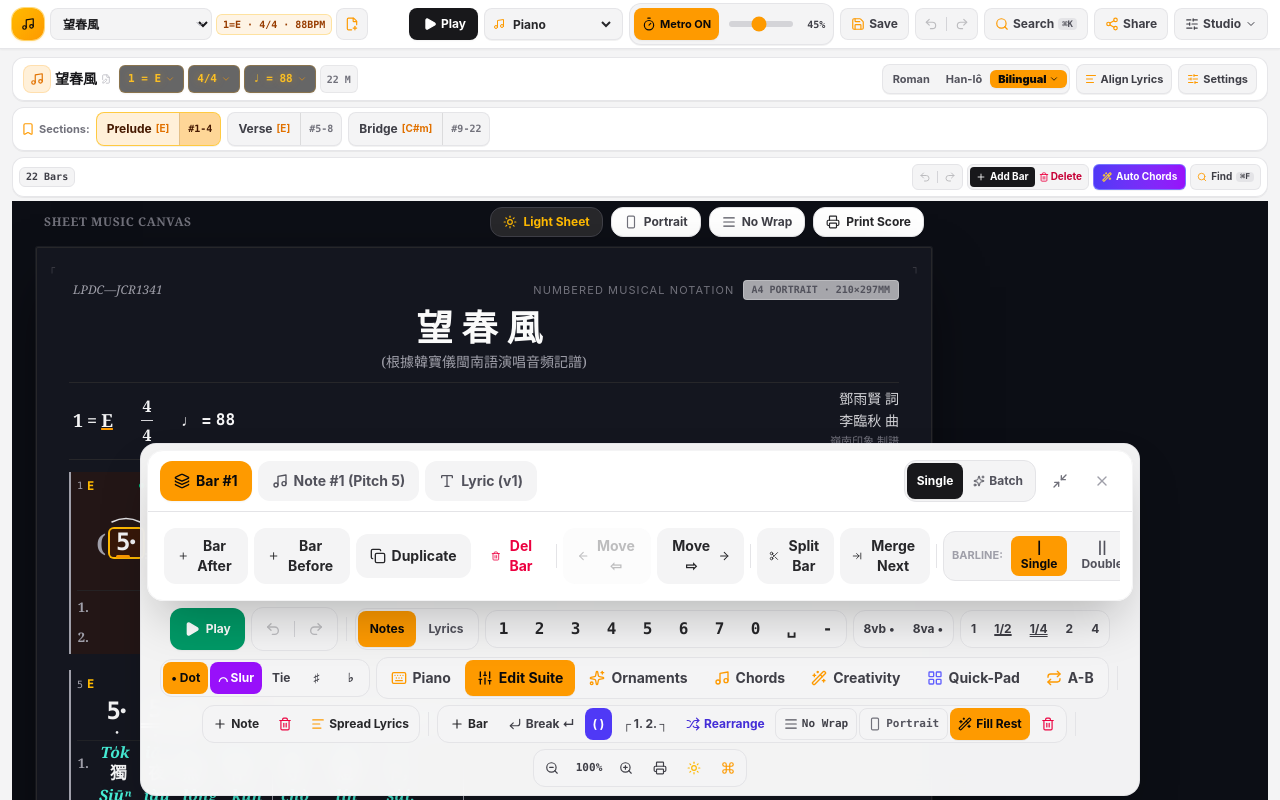
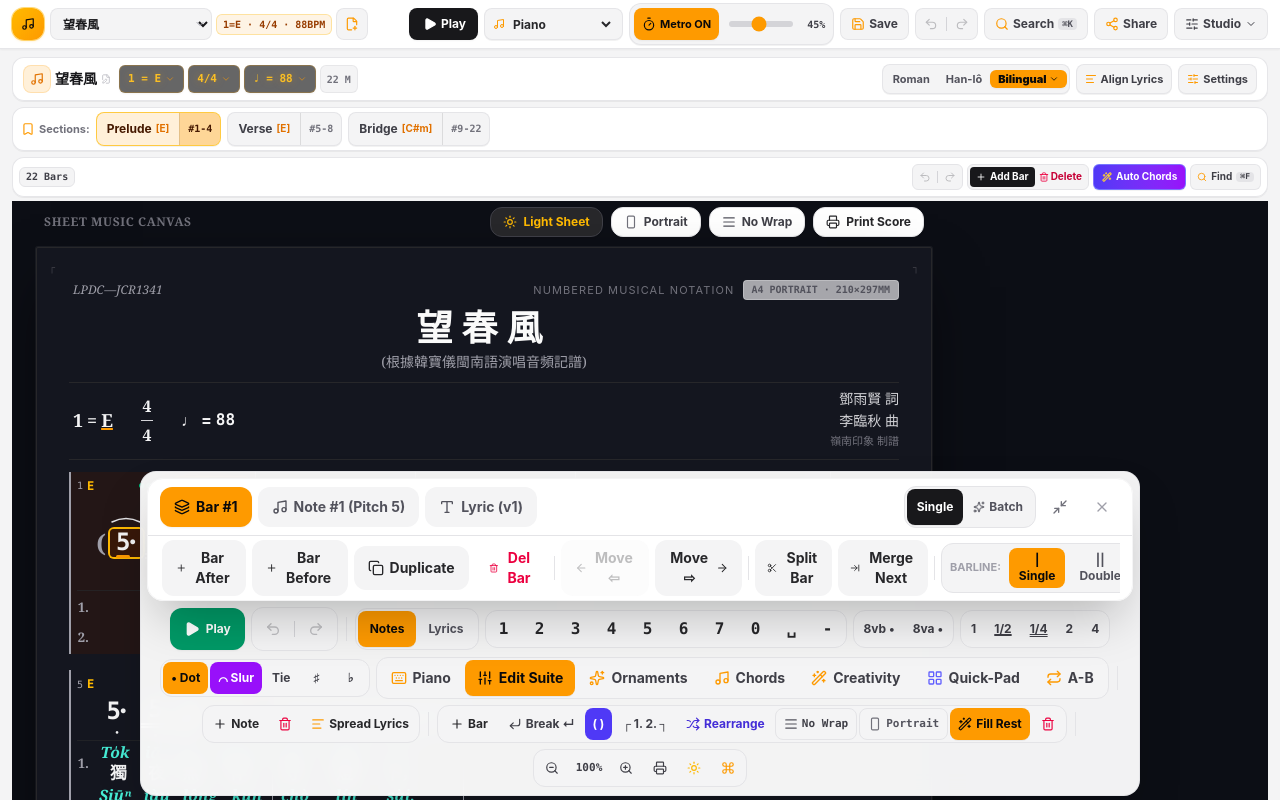
Before and after one commit to CyberOoHim/easy-composer, a Next.js app: page / in a window 1280 px wide. Shown: the top 800 px of the page. Built offline with nearby package versions, Linux system fonts and the light colour scheme.

Commit message:
style(deck): minimize vertical gap and padding in contextual edit suite

```diff
--- a/components/composer/ContextualEditDeck.tsx
+++ b/components/composer/ContextualEditDeck.tsx
@@ -388,7 +388,7 @@ export const ContextualEditDeck: React.FC<ContextualEditDeckProps> = ({
       className="pointer-events-auto w-full max-w-full mx-auto bg-white/95 dark:bg-[#141820]/95 backdrop-blur-md rounded-2xl border border-zinc-250 dark:border-zinc-750 shadow-2xl overflow-hidden transition-all duration-200"
     >
       {/* Top Header / Mode & Target Selector */}
-      <div className="flex items-center justify-between px-2.5 sm:px-3 py-2 border-b border-zinc-200 dark:border-zinc-800 gap-2 min-w-0">
+      <div className="flex items-center justify-between px-2.5 sm:px-3 py-1 sm:py-1.5 border-b border-zinc-200 dark:border-zinc-800 gap-2 min-w-0">
         {/* Left: Target Switch Tabs */}
         <div className="flex-1 min-w-0 flex items-center gap-1.5 overflow-x-auto no-scrollbar touch-momentum touch-pan-x py-0.5 pr-2">
           <button
@@ -495,15 +495,15 @@ export const ContextualEditDeck: React.FC<ContextualEditDeckProps> = ({
 
       {/* Main Controls Panel (Collapsible) */}
       {!isMinimized && (
-        <div className="p-2 sm:p-3 space-y-2 text-sm w-full max-w-full min-w-0 overflow-hidden">
+        <div className="px-2 sm:px-3 py-0.5 space-y-1 text-sm w-full max-w-full min-w-0 overflow-hidden">
           {/* ========================================================================= */}
           {/* MEASURE EDIT MODE */}
           {/* ========================================================================= */}
           {editTarget === 'measure' && (
-            <div className="flex flex-col gap-2.5">
+            <div className="flex flex-col gap-1.5">
               {/* Batch Range Bar (Only in Batch Mode) */}
               {isBatchMode && (
-                <div className="flex items-center gap-2 bg-indigo-50/80 dark:bg-indigo-950/40 border border-indigo-200 dark:border-indigo-800/80 rounded-xl px-3 py-2 flex-wrap text-xs font-medium text-indigo-900 dark:text-indigo-200">
+                <div className="flex items-center gap-2 bg-indigo-50/80 dark:bg-indigo-950/40 border border-indigo-200 dark:border-indigo-800/80 rounded-xl px-2.5 py-1 flex-wrap text-xs font-medium text-indigo-900 dark:text-indigo-200">
                   <span className="font-bold flex items-center gap-1 text-indigo-700 dark:text-indigo-300">
                     <Sparkles className="w-3.5 h-3.5" />
                     Selected Bars:
@@ -585,7 +585,7 @@ export const ContextualEditDeck: React.FC<ContextualEditDeckProps> = ({
               )}
 
               {/* Action Buttons Row */}
-              <div className="w-full max-w-full min-w-0 flex items-center gap-1.5 overflow-x-auto no-scrollbar touch-momentum touch-pan-x py-1 px-1">
+              <div className="w-full max-w-full min-w-0 flex items-center gap-1.5 overflow-x-auto no-scrollbar touch-momentum touch-pan-x py-0.5 px-0.5">
                 {!isBatchMode ? (
                   <>
                     {/* Add Bars */}
@@ -858,10 +858,10 @@ export const ContextualEditDeck: React.FC<ContextualEditDeckProps> = ({
           {/* NOTE EDIT MODE */}
           {/* ========================================================================= */}
           {editTarget === 'note' && (
-            <div className="flex flex-col gap-2.5">
+            <div className="flex flex-col gap-1.5">
               {/* Batch Note Range (Within Active Measure) */}
               {isBatchMode && (
-                <div className="flex items-center gap-2 bg-indigo-50/80 dark:bg-indigo-950/40 border border-indigo-200 dark:border-indigo-800/80 rounded-xl px-3 py-2 flex-wrap text-xs font-medium text-indigo-900 dark:text-indigo-200">
+                <div className="flex items-center gap-2 bg-indigo-50/80 dark:bg-indigo-950/40 border border-indigo-200 dark:border-indigo-800/80 rounded-xl px-2.5 py-1 flex-wrap text-xs font-medium text-indigo-900 dark:text-indigo-200">
                   <span className="font-bold flex items-center gap-1 text-indigo-700 dark:text-indigo-300">
                     <Sparkles className="w-3.5 h-3.5" />
                     Notes in Bar #{currentMeasureNumber}:
@@ -945,7 +945,7 @@ export const ContextualEditDeck: React.FC<ContextualEditDeckProps> = ({
               )}
 
               {/* Action Buttons Row */}
-              <div className="w-full max-w-full min-w-0 flex items-center gap-1.5 overflow-x-auto no-scrollbar touch-momentum touch-pan-x py-1 px-1">
+              <div className="w-full max-w-full min-w-0 flex items-center gap-1.5 overflow-x-auto no-scrollbar touch-momentum touch-pan-x py-0.5 px-0.5">
                 {!isBatchMode ? (
                   <>
                     {/* Add / Delete Note */}
@@ -1211,10 +1211,10 @@ export const ContextualEditDeck: React.FC<ContextualEditDeckProps> = ({
           {/* SYLLABLE / CHAR EDIT MODE */}
           {/* ========================================================================= */}
           {editTarget === 'syllable' && (
-            <div className="flex flex-col gap-2.5">
+            <div className="flex flex-col gap-1.5">
               {/* Batch Lyrics Range (By Measures) */}
               {isBatchMode && (
-                <div className="flex items-center gap-2 bg-indigo-50/80 dark:bg-indigo-950/40 border border-indigo-200 dark:border-indigo-800/80 rounded-xl px-3 py-2 flex-wrap text-xs font-medium text-indigo-900 dark:text-indigo-200">
+                <div className="flex items-center gap-2 bg-indigo-50/80 dark:bg-indigo-950/40 border border-indigo-200 dark:border-indigo-800/80 rounded-xl px-2.5 py-1 flex-wrap text-xs font-medium text-indigo-900 dark:text-indigo-200">
                   <span className="font-bold flex items-center gap-1 text-indigo-700 dark:text-indigo-300">
                     <Sparkles className="w-3.5 h-3.5" />
                     Lyrics in Bars:
@@ -1295,7 +1295,7 @@ export const ContextualEditDeck: React.FC<ContextualEditDeckProps> = ({
               )}
 
               {/* Action Buttons Row */}
-              <div className="w-full max-w-full min-w-0 flex items-center gap-1.5 overflow-x-auto no-scrollbar touch-momentum touch-pan-x py-1 px-1">
+              <div className="w-full max-w-full min-w-0 flex items-center gap-1.5 overflow-x-auto no-scrollbar touch-momentum touch-pan-x py-0.5 px-0.5">
                 {!isBatchMode ? (
                   <>
                     {/* Shift Syllable Left / Right */}
```
